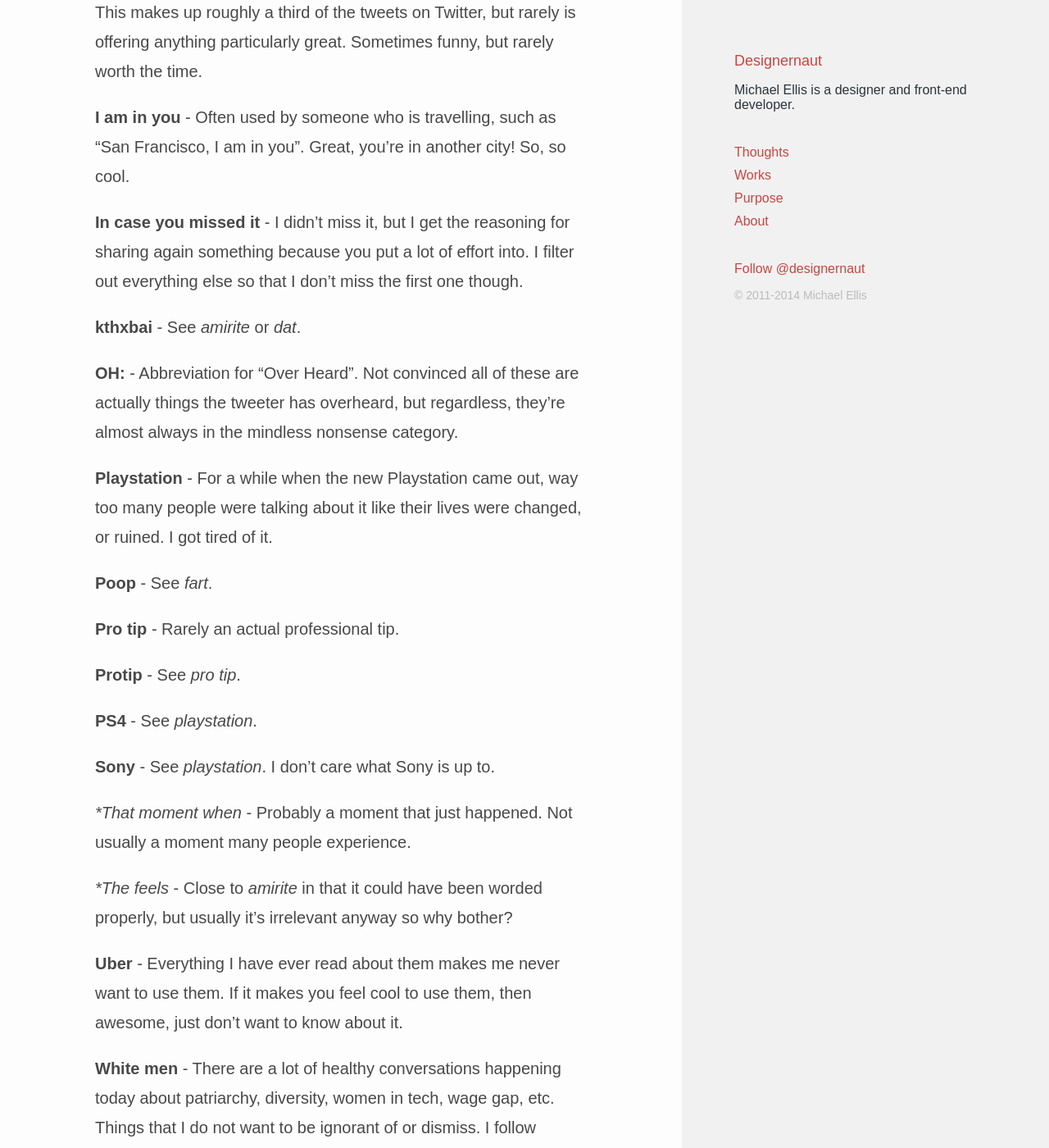
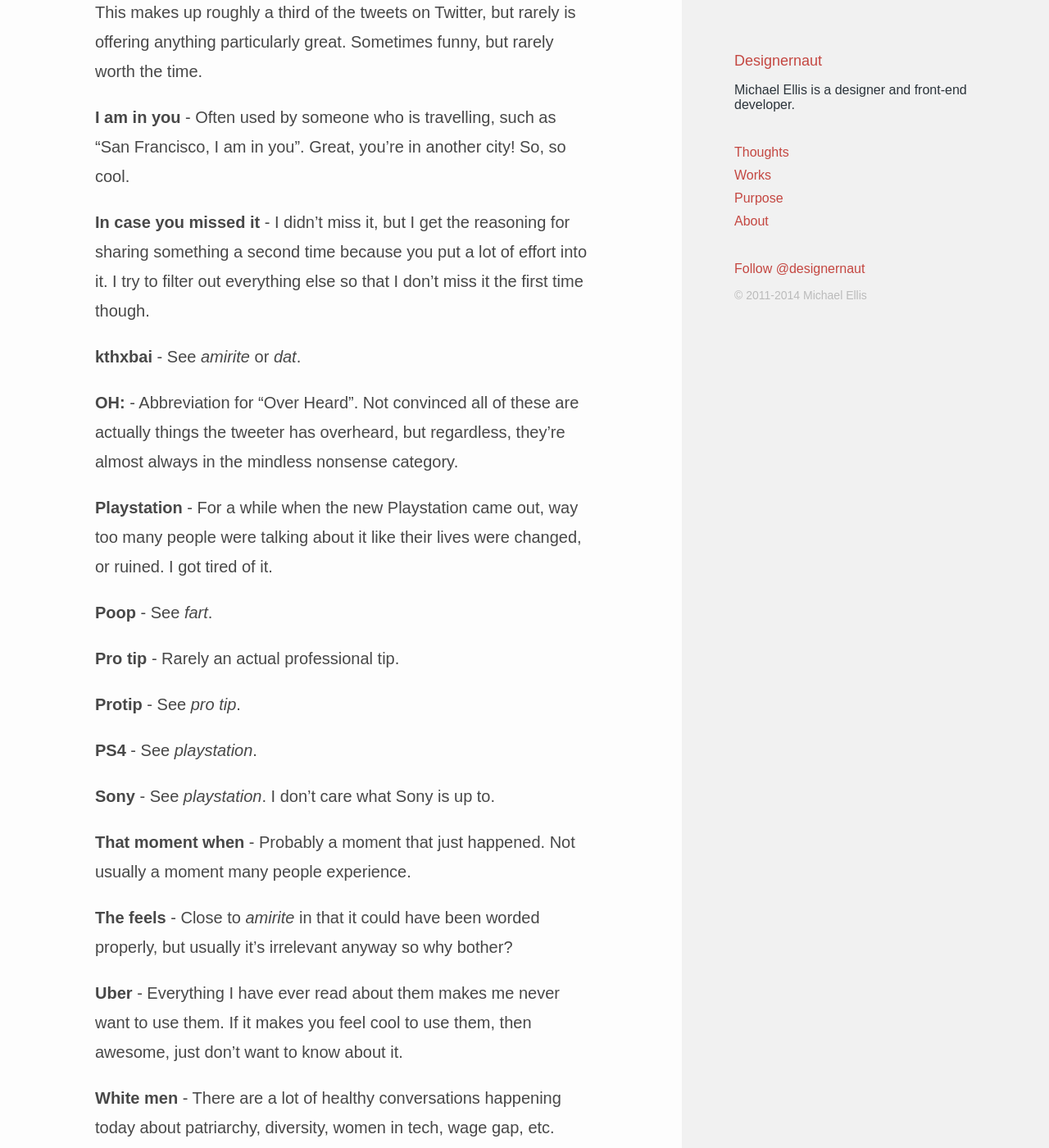
Before and after one commit to designernaut/designernaut, a Jekyll site: the page built from _posts/2015-03-07-filter.markdown, in a window 1280 px wide and 1400 px high, scrolled down 2810 px. Shown: the whole window at 82% size. Built offline with Jekyll 4.4.1, drawn with Linux system fonts in a browser that asks for light colours; Markdown is read by kramdown in place of the engine named in the settings.

Commit message:
New Post: Filter

```diff
--- a/_posts/2015-03-07-filter.markdown
+++ b/_posts/2015-03-07-filter.markdown
@@ -42,7 +42,7 @@ So, what I want to do now is share my filter list and explain (if I can remember
 
 **I am in you** - Often used by someone who is travelling, such as "San Francisco, I am in you". Great, you're in another city! So, so cool.
 
-**In case you missed it** - I didn't miss it, but I get the reasoning for sharing again something because you put a lot of effort into. I filter out everything else so that I don't miss the first one though.
+**In case you missed it** - I didn't miss it, but I get the reasoning for sharing something a second time because you put a lot of effort into it. I try to filter out everything else so that I don't miss it the first time though.
 
 **kthxbai** - See *amirite* or *dat*.
 
@@ -60,9 +60,9 @@ So, what I want to do now is share my filter list and explain (if I can remember
 
 **Sony** - See *playstation*. I don't care what Sony is up to.
 
-**That moment when* - Probably a moment that just happened. Not usually a moment many people experience.
+**That moment when** - Probably a moment that just happened. Not usually a moment many people experience.
 
-**The feels* - Close to *amirite* in that it could have been worded properly, but usually it's irrelevant anyway so why bother?
+**The feels** - Close to *amirite* in that it could have been worded properly, but usually it's irrelevant anyway so why bother?
 
 **Uber** - Everything I have ever read about them makes me never want to use them. If it makes you feel cool to use them, then awesome, just don't want to know about it.
 
```
